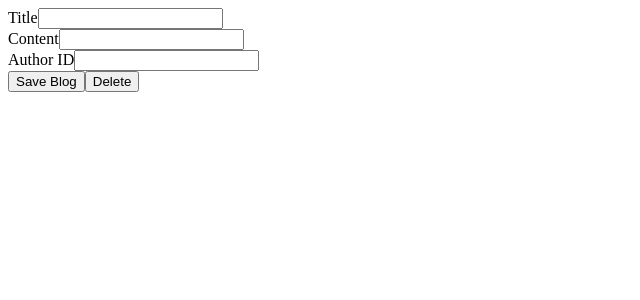
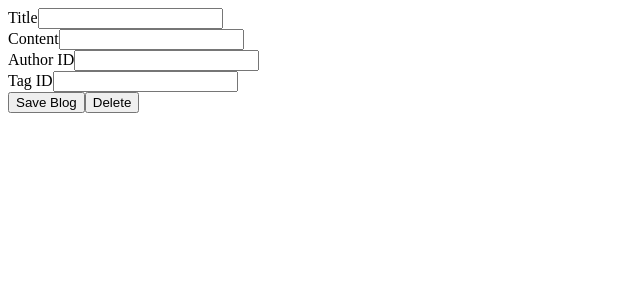
Before and after one commit to wildintu/Blogs-ReactNodeJSMySQL, a React app: page /Blogs/1/admin in a window 1280 px wide. Shown: the top 300 px of the page, without its empty margins (0-640 px from the left). Built offline with nearby package versions, Linux system fonts and the light colour scheme; no server answers.

Commit message:
now PUT does not work correctly

```diff
--- a/src/client/Blog.tsx
+++ b/src/client/Blog.tsx
@@ -10,6 +10,7 @@ let Blog: React.FC<IBlogProps> =  ({
     const [title, setTitle] = useState("");
     const [content, setContent] = useState("");
     const [authorid, setAuthorid] = useState("");
+    const [tagid, setTagid] = useState("")
 
     let handleChange = (e: string, id: string) => {
         if (id === "title") {
@@ -18,16 +19,19 @@ let Blog: React.FC<IBlogProps> =  ({
           setContent(e);
         } else if (id === "authorid") {
             setAuthorid(e);
+        } else if (id === "tagid") {
+            setTagid(e);
         }
       };
 
       let handleClick = () => {
-        if (title !== "title" && content !== "content" && authorid !== "authorid") {
+        if (title !== "title" && content !== "content" && authorid !== "authorid" && tagid !== "tagid") {
           Fetch(
             {
               title: title,
               content: content,
               authorid: authorid,
+              tagid: tagid
             },
             `/api/blogs/${id}`,
             "PUT"
@@ -36,12 +40,13 @@ let Blog: React.FC<IBlogProps> =  ({
       };
 
       let handleDelete = () => {
-        if (title !== "title" && content !== "content" && authorid !== "authorid") {
+        if (title !== "title" && content !== "content" && authorid !== "authorid" && tagid !== "tagid") {
           Fetch(
             {
               title: title,
               content: content,
               authorid: authorid,
+              tagid: tagid
             },
             `/api/blogs/${id}`,
             "DELETE"
@@ -53,9 +58,11 @@ let Blog: React.FC<IBlogProps> =  ({
         try {
           let res = await fetch(`/api/blogs/${id}`);
           let ablog = await res.json();
+          console.log(ablog)
           setTitle(ablog.title);
           setContent(ablog.content);
           setAuthorid(ablog.authorid);
+          setTagid(ablog.tagid)
         } catch (error) {
           console.log(error);
         }
@@ -100,6 +107,16 @@ let Blog: React.FC<IBlogProps> =  ({
               onChange={e => handleChange(e.target.value, "authorid")}
             />
           </div>
+          <div className="form-group col-sm-4">
+            <label htmlFor="msg">Tag ID</label>
+            <input
+              type="number"
+              className="form-control"
+              id="tagid"
+              value={tagid}
+              onChange={e => handleChange(e.target.value, "tagid")}
+            />
+          </div>
           <Link to="/">
             <button
               className="btn btn-primary ml-3"
--- a/src/client/Blogs.tsx
+++ b/src/client/Blogs.tsx
@@ -70,7 +70,7 @@ const Blogs: React.FC<IBlogsProps> = props => {
 export interface IBlogsProps {}
 
 export interface IBlogsState {
-	blog: Array<{title: string, content: string, authorid: number}>;
+	blog: Array<{title: string, content: string, authorid: number, tagid:number}>;
 }
 
 export default Blogs;
--- a/src/client/Forms.tsx
+++ b/src/client/Forms.tsx
@@ -27,6 +27,7 @@ const Forms: React.FC<IFormsProps> = props => {
           title: title,
           content: content,
           authorid: authorid,
+          tagid: tagid
         },
         "/api/blogs",
         "POST"
@@ -69,6 +70,16 @@ const Forms: React.FC<IFormsProps> = props => {
           onChange={e => handleChange(e.target.value, "authorid")}
         />
       </div>
+      <div className="form-group col-sm-4">
+        <label htmlFor="msg">Tag ID</label>
+        <input
+          type="text"
+          className="form-control"
+          id="tagid"
+          value={tagid}
+          onChange={e => handleChange(e.target.value, "tagid")}
+        />
+      </div>
       <Link to="/">
         <button
           className="btn btn-primary ml-3"
```
